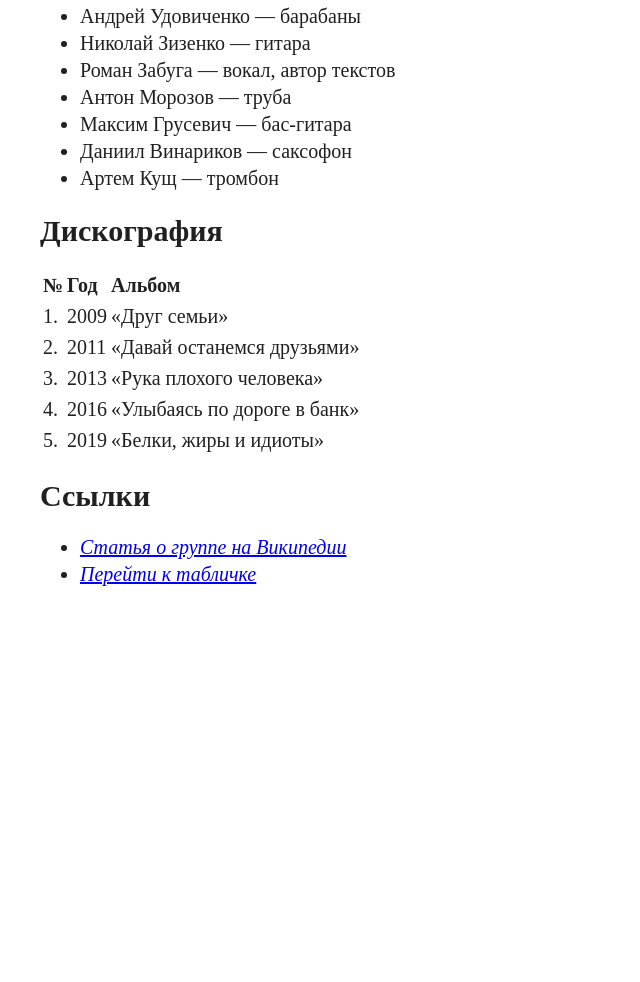
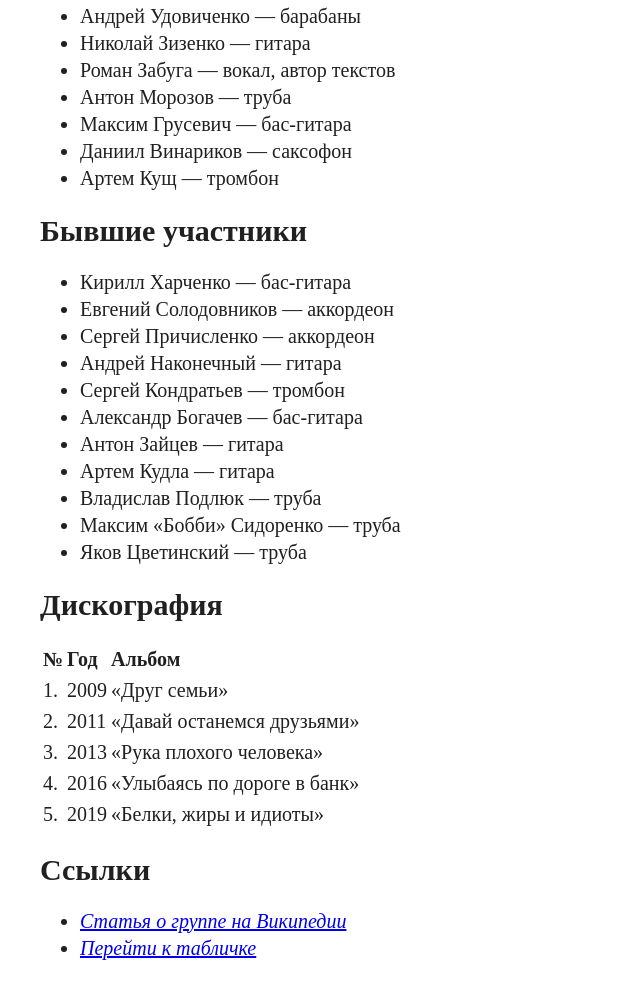
Before and after one commit to ValeriiaMatiushchenko/Hillel_Front_End_Basic, a plain HTML site: page index.html in a window 1280 px wide. Shown: the part 1040-2022 px from the top of the page, without its empty margins (0-640 px from the left). Before the commit the page ends 1648 px from the top, so only its background shows below. Drawn offline with Linux system fonts and the light colour scheme.

Commit message:
Second_Commit

```diff
--- a/index.html
+++ b/index.html
@@ -40,6 +40,23 @@
                 <li>Максим Грусевич — бас-гитара</li>
                 <li>Даниил Винариков — саксофон</li>
                 <li>Артем Кущ — тромбон</li>
+            </ul>
+        </div>
+
+        <div>
+            <h2>Бывшие участники</h2>
+            <ul>
+                <li>Кирилл Харченко — бас-гитара</li>
+                <li>Евгений Солодовников — аккордеон</li>
+                <li>Сергей Причисленко — аккордеон</li>
+                <li>Андрей Наконечный — гитара</li>
+                <li>Сергей Кондратьев — тромбон</li>
+                <li>Александр Богачев — бас-гитара</li>
+                <li>Антон Зайцев — гитара</li>
+                <li>Артем Кудла — гитара</li>
+                <li>Владислав Подлюк — труба</li>
+                <li>Максим «Бобби» Сидоренко — труба</li>
+                <li>Яков Цветинский — труба</li>
             </ul>
         </div>
 
```
